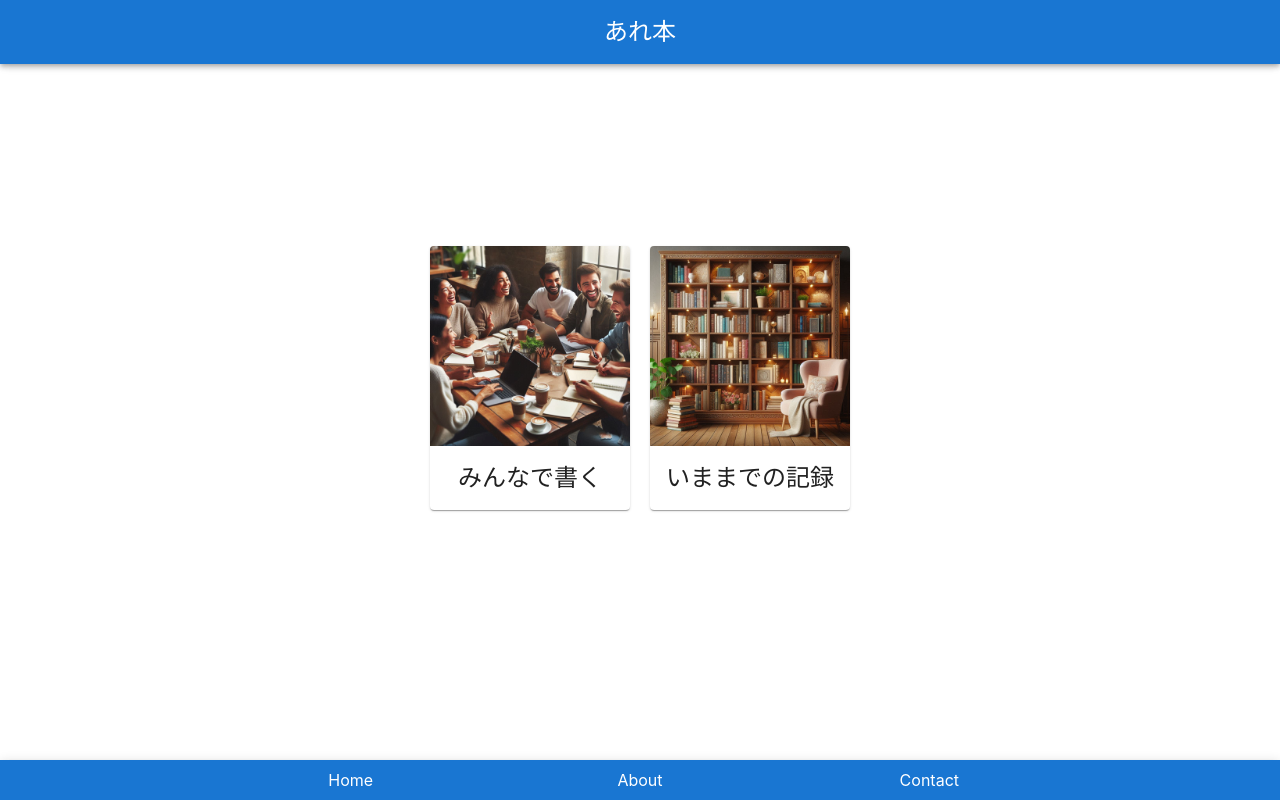
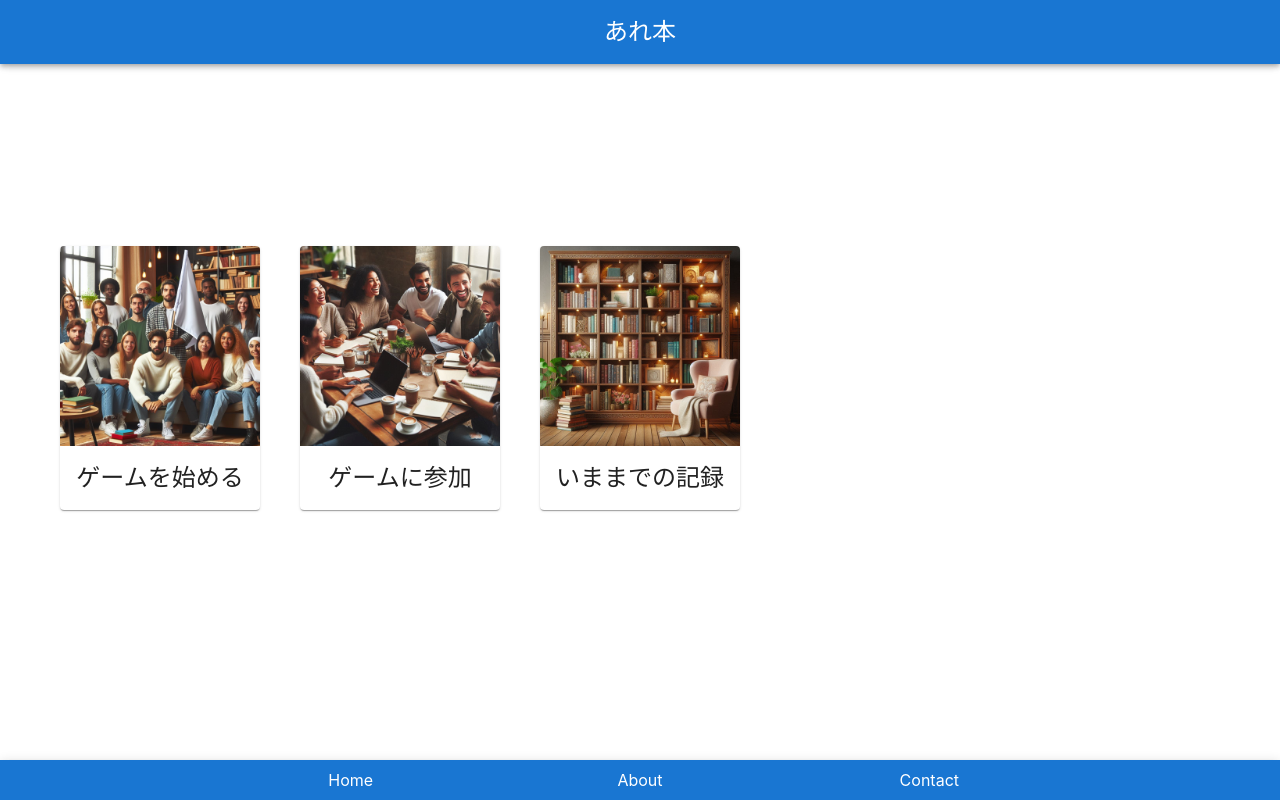
Before and after one commit to K-Kazuyuki/https-jmn-jrbn, a React (Vite) app: page / in a window 1280 px wide. Built offline with nearby package versions, Linux system fonts and the light colour scheme.

Commit message:
Homeコンポーネントにレスポンシブデザインを追加し、PageCardコンポーネントを新規作成。flag_001.pngを追加。

```diff
--- a/src/Home.tsx
+++ b/src/Home.tsx
@@ -1,25 +1,52 @@
-import PageCard from "./PageCard";
+import React, { useEffect, useState } from "react";
+import PageCard from "./components/PageCard";
 
 const Home = () => {
+  const [columns, setColumns] = useState("1fr");
+
+  useEffect(() => {
+    const updateColumns = () => {
+      const width = window.innerWidth;
+      if (width > 500) {
+        const n = Math.floor((width - 100) / 200);
+        setColumns(`repeat(${n}, 1fr)`);
+      } else {
+        setColumns("1fr");
+      }
+    };
+
+    updateColumns(); // 初期化
+    window.addEventListener("resize", updateColumns);
+    return () => window.removeEventListener("resize", updateColumns);
+  }, []);
+
   return (
     <>
       <div
         style={{
-          display: "flex",
-          justifyContent: "space-around",
+          display: "grid",
+          gridTemplateColumns: columns,
+          gap: "20px",
           marginTop: "20px",
         }}
       >
-        <div style={{ width: "200px", padding: "10px" }}>
+        <div style={{ padding: "10px" }}>
           <PageCard
-            href="/page1"
-            imgSrc="/images/writing_002.png"
-            alt="みんなで書く"
-            text="みんなで書く"
-            link="https://jarebon.com/"
+            href="https://jarebon.com/"
+            imgSrc="/images/flag_001.png"
+            alt="ゲームを始める"
+            text="ゲームを始める"
           />
         </div>
-        <div style={{ width: "200px", padding: "10px" }}>
+        <div style={{ padding: "10px" }}>
+          <PageCard
+            imgSrc="/images/writing_002.png"
+            alt="ゲームに参加"
+            text="ゲームに参加"
+            href="https://jarebon.com/"
+          />
+        </div>
+        <div style={{ padding: "10px" }}>
           <PageCard
             href="/page2"
             imgSrc="/images/books_002.png"
--- a/src/PageCard.tsx
+++ b/src/components/PageCard.tsx
@@ -6,7 +6,6 @@ type Props = {
   imgSrc: string;
   alt: string;
   text: string;
-  link?: string | undefined;
 };
 
 const PageCard: FC<Props> = (props) => {
@@ -14,11 +13,11 @@ const PageCard: FC<Props> = (props) => {
     <Card
       sx={{
         maxWidth: 345,
-        cursor: props.link ? "pointer" : "default",
+        cursor: props.href ? "pointer" : "default",
       }}
       onClick={() => {
-        if (props.link) {
-          window.location.href = props.link;
+        if (props.href) {
+          window.location.href = props.href;
         }
       }}
     >
```
Also changed, not shown: public/images/flag_001.png (added).
